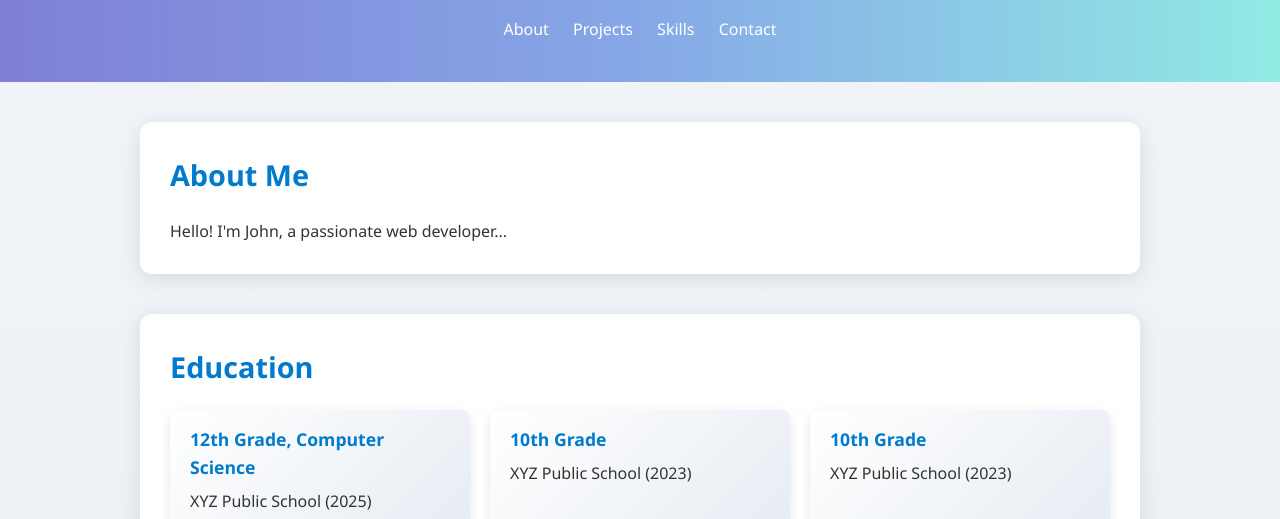
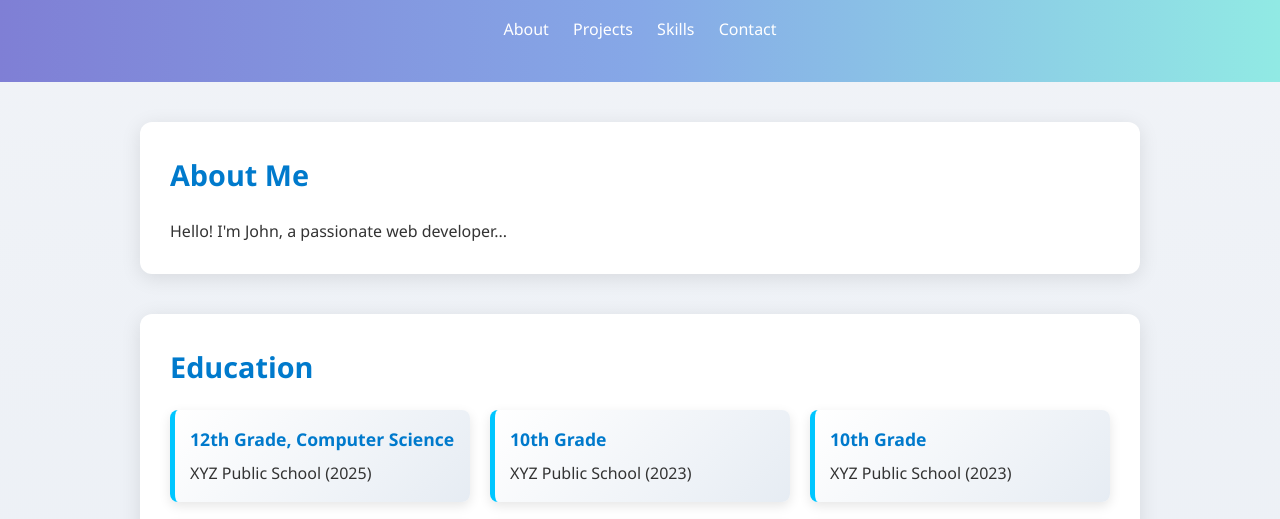
Before and after one commit to ashutosh0019/dynamic-portfolio, a plain HTML site: page index.html in a window 1280 px wide. Shown: the part 257-776 px from the top of the page. Drawn offline with Linux system fonts and the light colour scheme.

Commit message:
Update style.css

```diff
--- a/style.css
+++ b/style.css
@@ -11,12 +11,11 @@ body {
 
 .education-card {
   background: linear-gradient(135deg, #ffffff, #e6ecf3);
-  padding: 15px 20px;
+  border-left: 5px solid #00c6ff;
+  padding: 15px;
   border-radius: 8px;
   box-shadow: 0 4px 12px rgba(0,0,0,0.1);
-  /* text-align: center; */
-  width: 300px;
-  transition: transform 0.3s;
+  transition: transform 0.3s, border-color 0.3s;
 }
 
 .education-card:hover {
```
